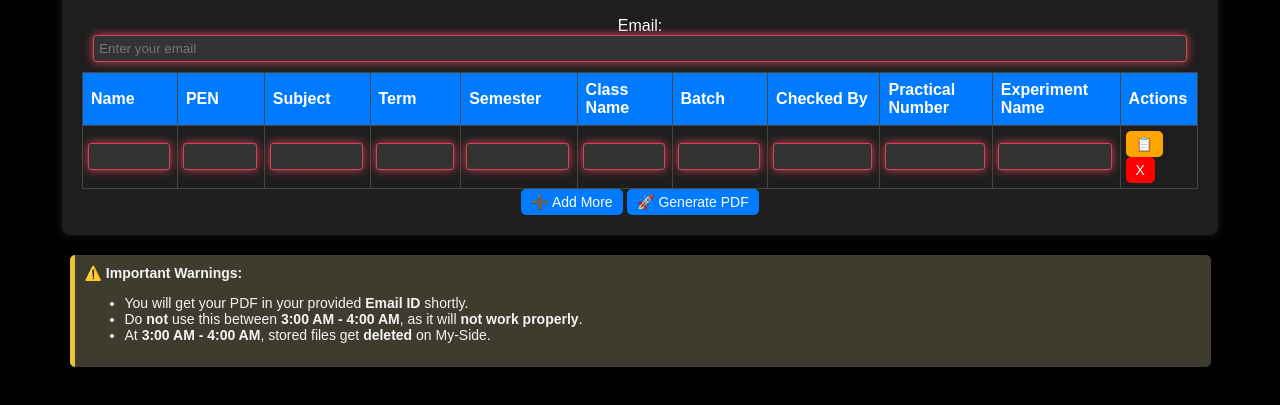
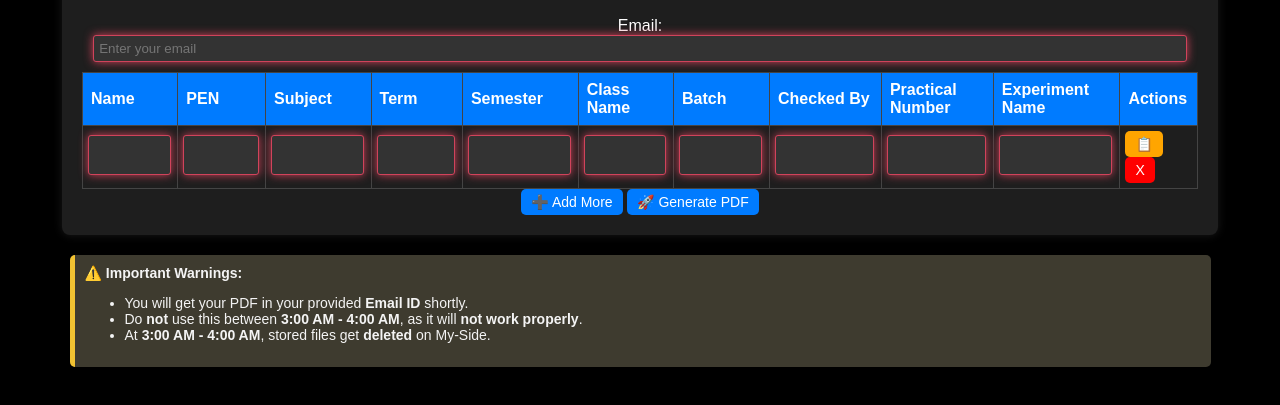
Before and after one commit to Jay-pn34/Term-Work-Generator-V3-Matrix, a plain HTML site: page index.html in a window 1280 px wide. Shown: the part 91-496 px from the top of the page. Drawn offline with Linux system fonts and the light colour scheme.

Commit message:
Update index.html

```diff
--- a/index.html
+++ b/index.html
@@ -20,7 +20,7 @@
       margin: auto;
       border-radius: 8px;
       box-shadow: 0 0 10px rgba(255, 255, 255, 0.1);
-      overflow-x: auto;
+      overflow-x: none; /* Prevent horizontal scroll */
     }
     h2 { color: #fff; }
     table {
@@ -125,15 +125,41 @@
       height: 100%;
       z-index: -1;
     }
+    textarea {
+      width: 98%;
+      padding: 5px;
+      border: 1px solid #555;
+      border-radius: 3px;
+      box-sizing: border-box;
+      background-color: #333;
+      color: white;
+      resize: none; /* Prevent manual resizing */
+      overflow: hidden; /* Hide scrollbars */
+      transition: box-shadow 0.3s, border 0.3s;
+    }
+
+    textarea:focus {
+      outline: none;
+    }
+
+    textarea.valid {
+      box-shadow: 0 0 10px #1F4A70;
+      border: 1px solid #1F4A70;
+    }
+
+    textarea.invalid {
+      box-shadow: 0 0 10px #D1435B;
+      border: 1px solid #D1435B;
+    }
   </style>
   <script>
     let substrings = [];
 
     function updateSubstrings() {
       substrings = [];
-        document.querySelectorAll("#dataTable input[type='text']").forEach(input => {
-        if (input.value.trim() !== "") {
-          substrings.push(input.value.trim().toUpperCase());
+        document.querySelectorAll("#dataTable textarea").forEach(textarea => {
+        if (textarea.value.trim() !== "") {
+          substrings.push(textarea.value.trim().toUpperCase());
         }
       });
     }
@@ -142,13 +168,15 @@
       var row = table.insertRow(-1);
       for (var i = 0; i < 10; i++) {
         var cell = row.insertCell(i);
-        var input = document.createElement("input");
-        input.type = "text";
-        input.addEventListener("input", () => {
+        var textarea = document.createElement("textarea");
+        textarea.type = "text";
+        textarea.addEventListener("input", function() {
             validateFields();
             updateSubstrings(); // Ensures substrings are updated live
+            autoResize(this); // Auto-resize the textarea
         });
-        cell.appendChild(input);
+        cell.appendChild(textarea);
+        autoResize(textarea); // Ensure initial resizing
         validateFields(); // Ensures initial validation when a row is added
       }
       var actionCell = row.insertCell(10);
@@ -157,6 +185,11 @@
         <button type="button" class="remove-btn tooltip" data-tooltip="Remove this row" onclick="removeRow(this)">X</button>
       `;
       updateSubstrings(); // Ensures initial substrings are set when a row is added
+    }
+    // Function to auto-resize textareas
+    function autoResize(textarea) {
+      textarea.style.height = "auto"; // Reset height to calculate new height
+      textarea.style.height = textarea.scrollHeight + "px"; // Set height based on content
     }
 
     function removeRow(button) {
@@ -168,8 +201,8 @@
       var row = button.parentNode.parentNode;
       var prevRow = row.previousElementSibling;
       if (prevRow) {
-        var prevInputs = prevRow.getElementsByTagName("input");
-        var currInputs = row.getElementsByTagName("input");
+        var prevInputs = prevRow.getElementsByTagName("textarea");
+        var currInputs = row.getElementsByTagName("textarea");
         for (var i = 0; i < prevInputs.length; i++) {
           currInputs[i].value = prevInputs[i].value;
           validateFields();
@@ -178,7 +211,7 @@
     }
 
     function validateFields() {
-      var inputs = document.querySelectorAll("input[type='text']");
+      var inputs = document.querySelectorAll("textarea");
       inputs.forEach(input => {
         if (input.value.trim() === "") {
           input.classList.add("invalid");
@@ -216,7 +249,7 @@
 
         // Validate table inputs
         for (var i = 1; i < table.rows.length; i++) {
-            var row = table.rows[i].getElementsByTagName("input");
+            var row = table.rows[i].getElementsByTagName("textarea");
             var entry = {
                 name: row[0].value,
                 pen: row[1].value,
@@ -306,15 +339,17 @@
         canvas.width = window.innerWidth;
         canvas.height = window.innerHeight;
 
-        const fontSize = 16;
+        const fontSize = 10;
         const columns = Math.floor(canvas.width / fontSize);
         const activeColumns = new Array(columns).fill(null);
         const dropSpeed = 2;
         const spawnRate = 1;
 
+
         function drawMatrix() {
-            updateSubstrings(); // Update substrings before drawing
-            ctx.fillStyle = "rgba(0, 0, 0, 0.05)";
+            updateSubstrings();
+            let fadeStrength = 0.3; // Adjust between 0.1 - 0.3
+            ctx.fillStyle = `rgba(0, 0, 0, ${fadeStrength})`;
             ctx.fillRect(0, 0, canvas.width, canvas.height);
 
             for (let i = 0; i < activeColumns.length; i++) {
```
Lines whose indentation alone changed are shown as unchanged.
